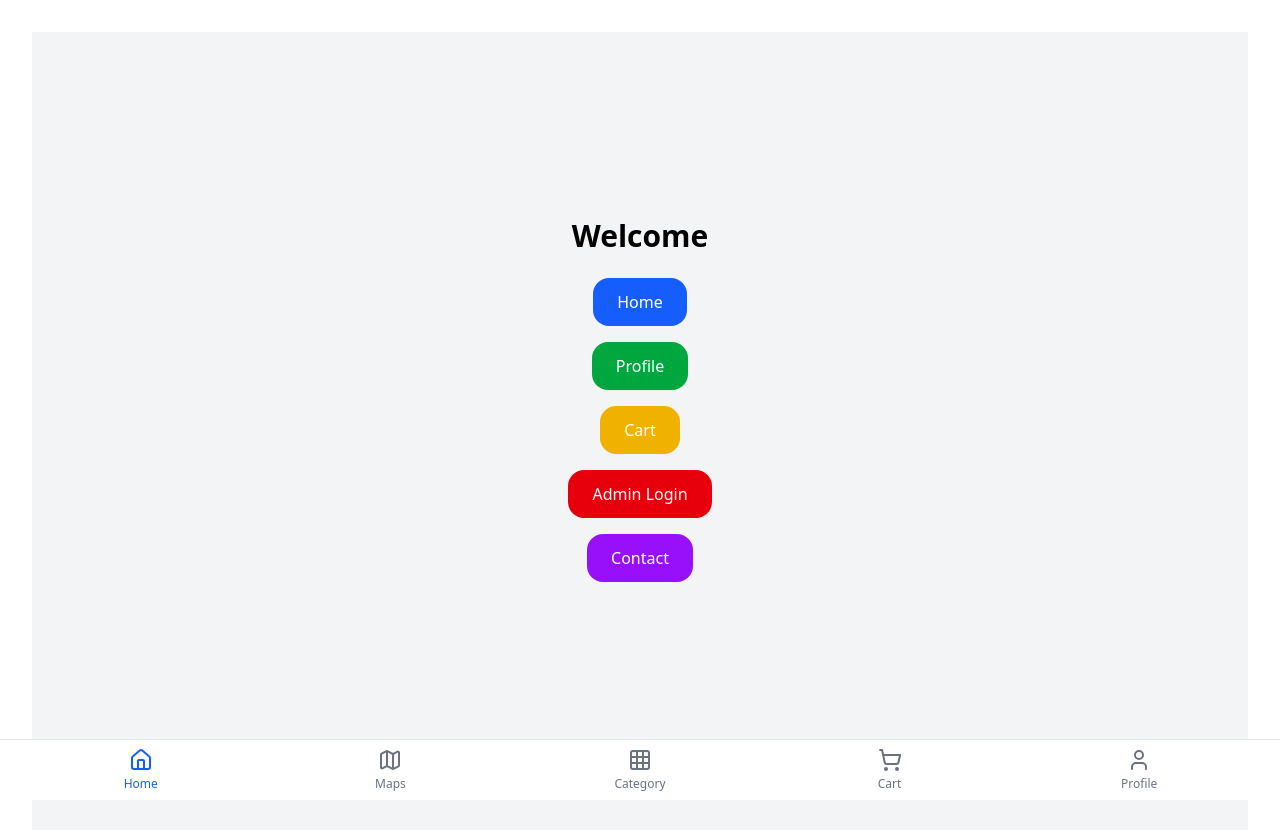
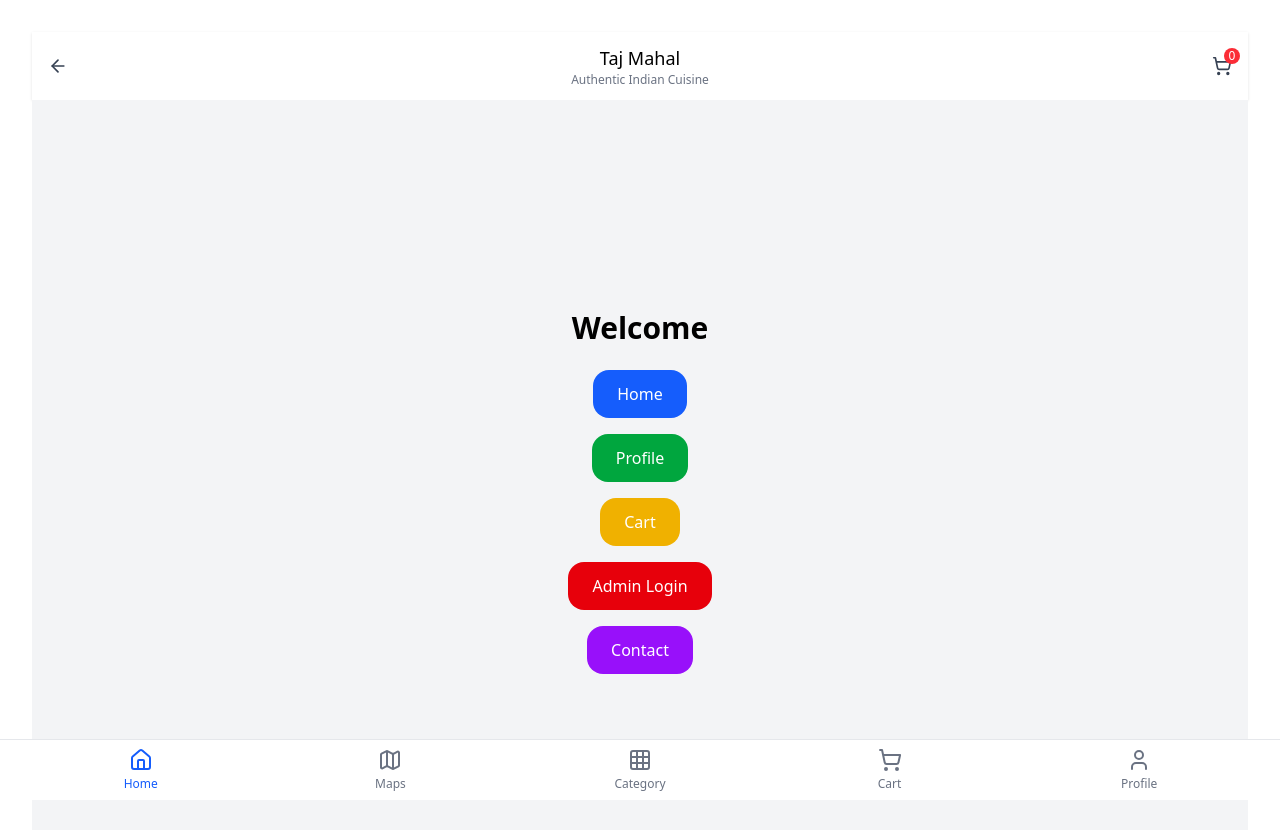
Before and after one commit to rishabhshuklayt/P-NQR-coll-V01, a React (Vite) app in the folder Frontend-NQR/: page / in a window 1280 px wide. Shown: the top 830 px of the page. Built offline with nearby package versions, Linux system fonts and the light colour scheme.

Commit message:
Add TopBar component to App.jsx for enhanced navigation and display of restaurant information, along with minor layout adjustments.

```diff
--- a/Frontend-NQR/src/App.jsx
+++ b/Frontend-NQR/src/App.jsx
@@ -3,14 +3,16 @@
 import viteLogo from '/vite.svg'
 import './App.css'
 import BottomNavBar from './components/BottomNavBar'
+import TopBar from './components/DynamicComponents/TopBar'
 
 function App() {
   const [count, setCount] = useState(0)
 
   return (
     <>
+      <TopBar restaurantName="Taj Mahal" tagline="Authentic Indian Cuisine" />
 
-  <div className="flex flex-col items-center justify-center min-h-screen bg-gray-100 space-y-4 pb-16">
+  <div className="flex flex-col items-center justify-center min-h-screen bg-gray-100 space-y-4 pb-16 pt-12">
       <h1 className="text-3xl font-bold mb-6">Welcome</h1>
 
       <button className="px-6 py-3 bg-blue-600 text-white rounded-2xl hover:bg-blue-700 transition">Home</button>
--- /dev/null
+++ b/Frontend-NQR/src/components/DynamicComponents/TopBar.jsx
@@ -0,0 +1,23 @@
+import { ArrowLeft, ShoppingCart } from 'lucide-react';
+
+const TopBar = ({ restaurantName = "Restaurant Name", tagline = "Delicious food delivered" }) => {
+  return (
+    <div className="flex items-center justify-between p-3 bg-white shadow-sm">
+      <button className="p-1">
+        <ArrowLeft className="h-5 w-5 text-gray-700" />
+      </button>
+
+      <div className="flex flex-col items-center">
+        <h1 className="text-lg font-medium">{restaurantName}</h1>
+        <p className="text-xs text-gray-500">{tagline}</p>
+      </div>
+
+      <button className="p-1 relative">
+        <ShoppingCart className="h-5 w-5 text-gray-700" />
+        <span className="absolute -top-1 -right-1 bg-red-500 text-white text-xs rounded-full h-4 w-4 flex items-center justify-center">0</span>
+      </button>
+    </div>
+  );
+};
+
+export default TopBar;
```
